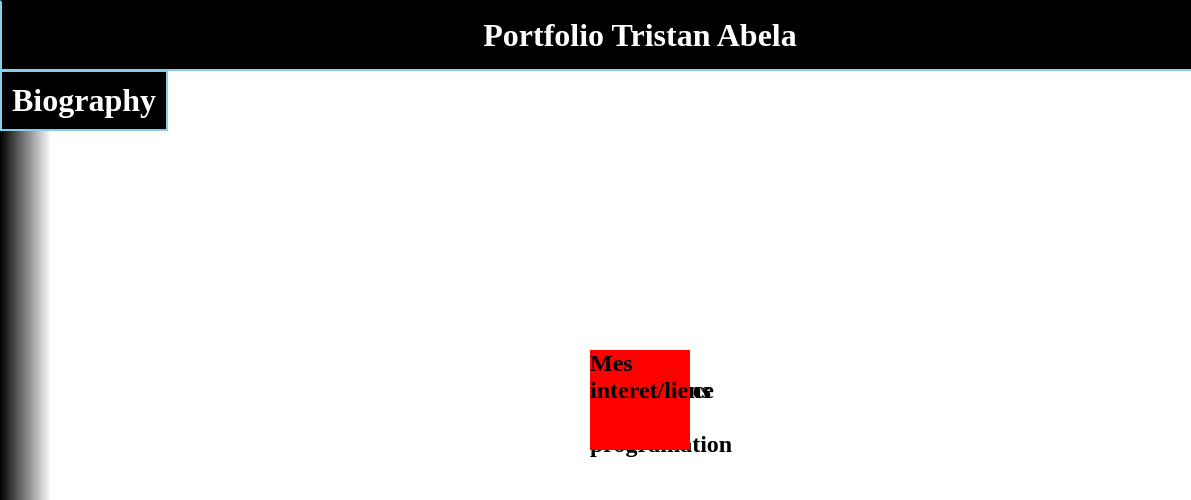
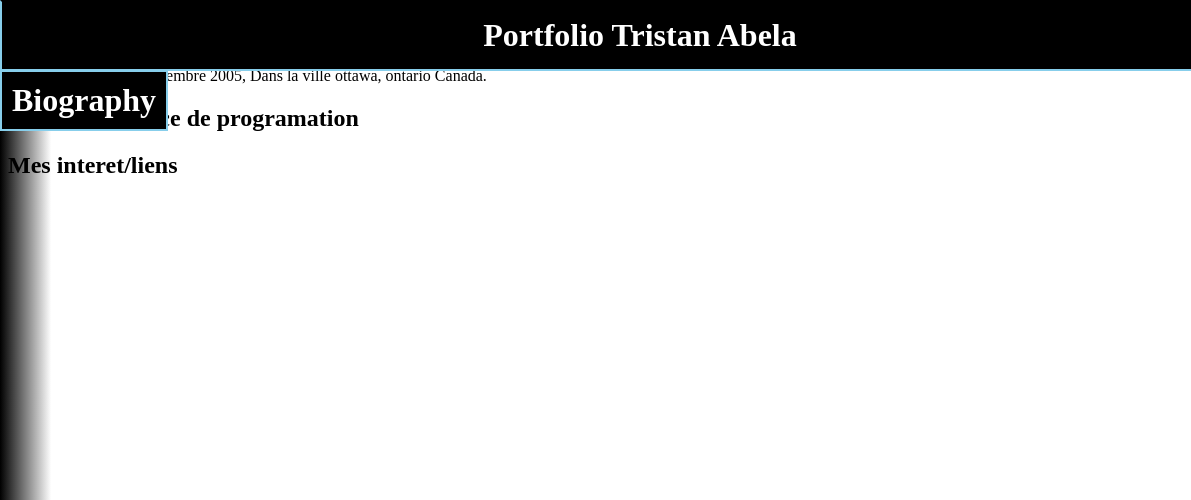
Before and after one commit to TristanAb/TristanAb.github.io, a plain HTML site: page Biography.html in a window 1280 px wide. Shown: the top 500 px of the page, 0-1191 px from the left. Drawn offline with Linux system fonts and the light colour scheme.

Commit message:
Update main.css

```diff
--- a/main.css
+++ b/main.css
@@ -59,6 +59,8 @@
 body{
 background: rgb(0,0,0);
 background: linear-gradient(90deg, rgba(0,0,0,1) 0%, rgba(255,255,255,1) 4%, rgba(255,255,255,1) 96%, rgba(0,0,0,1) 100%);
+overflow-x: auto;
+overflow:scroll;
 }
 
 .VOyage {
@@ -100,18 +102,9 @@ background: linear-gradient(90deg, rgba(0,0,0,1) 0%, rgba(255,255,255,1) 4%, rgb
   margin: -100px 0 0 -150px;
   font-family: sans-serif;
 }
-#bodyBiography{
-    overflow-y: scroll;
-    overflow-x: hidden
+
+#centrer{
+  top:140px;
+  position: absolute;
+  left:5%;
 }
-.BioMarg{
-    width: 100px;
-  height: 100px;
-  background-color: red;
-  /* Center vertically and horizontally */
-  position: absolute;
-  top: 50%;
-  left: 50%;
-  margin: -50px 0 0 -50px;
-
-}
```
